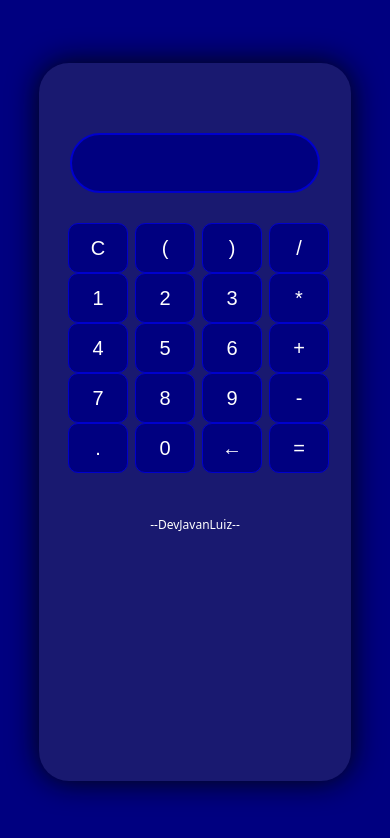
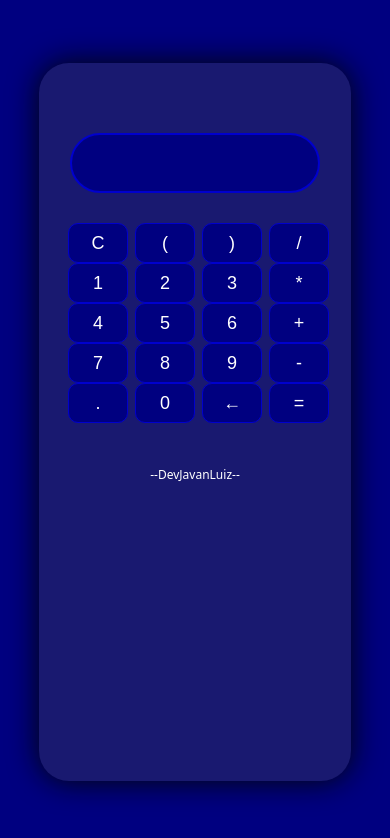
Before and after one commit to DevJavanLuiz/Calculadora, a plain HTML site: page index.html in a window 390 px wide. Drawn offline with Linux system fonts and the light colour scheme.

Commit message:
Add files via upload

```diff
--- a/assets/css/style.css
+++ b/assets/css/style.css
@@ -142,9 +142,9 @@ footer p:hover{
         }
         button{
             width: 60px;
-            height: 50px;
+            height: 40px;
             background-color: var(--primary-color);
-            font-size: 20px;
+            font-size: 18px;
             margin-left: 7px;
         }
     }
```
